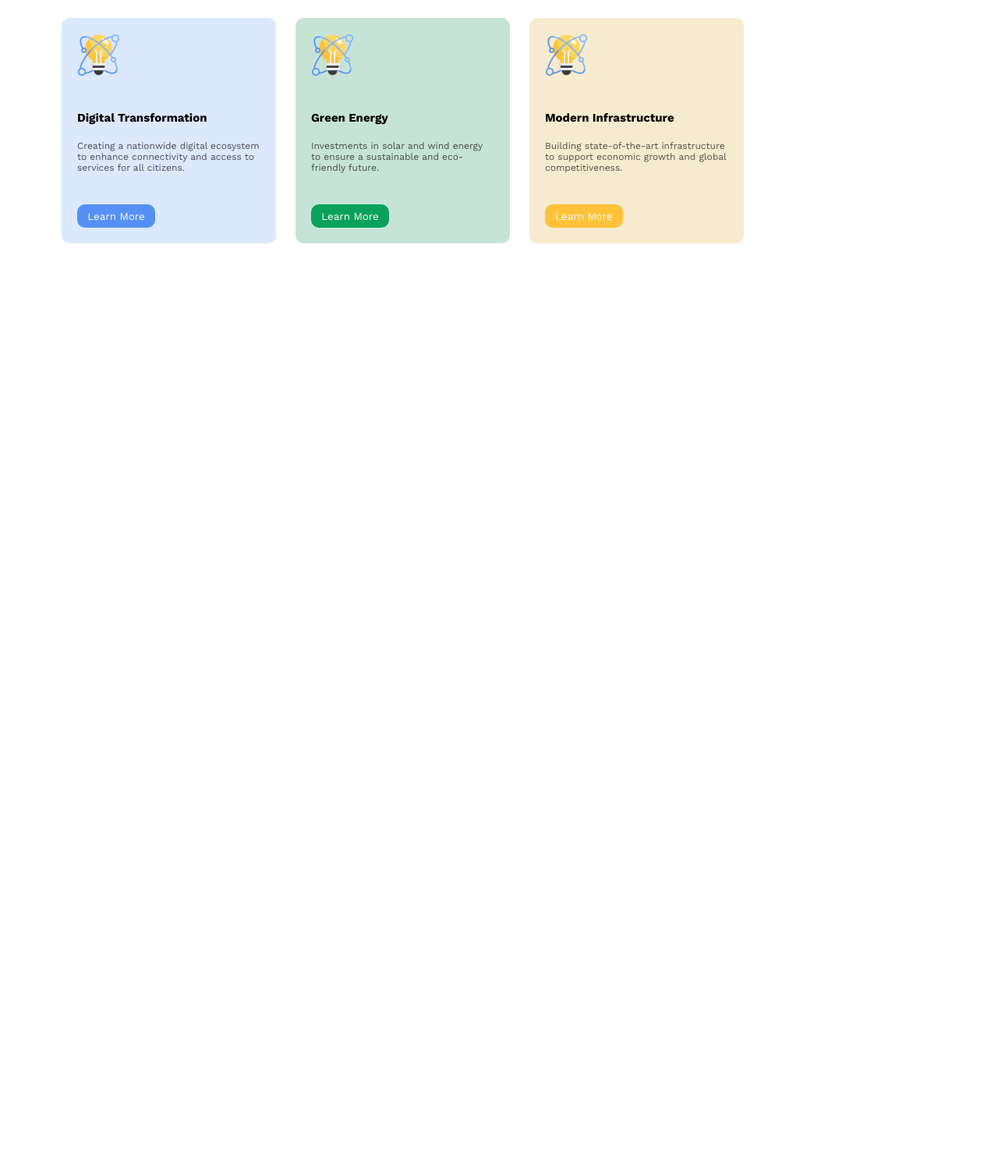
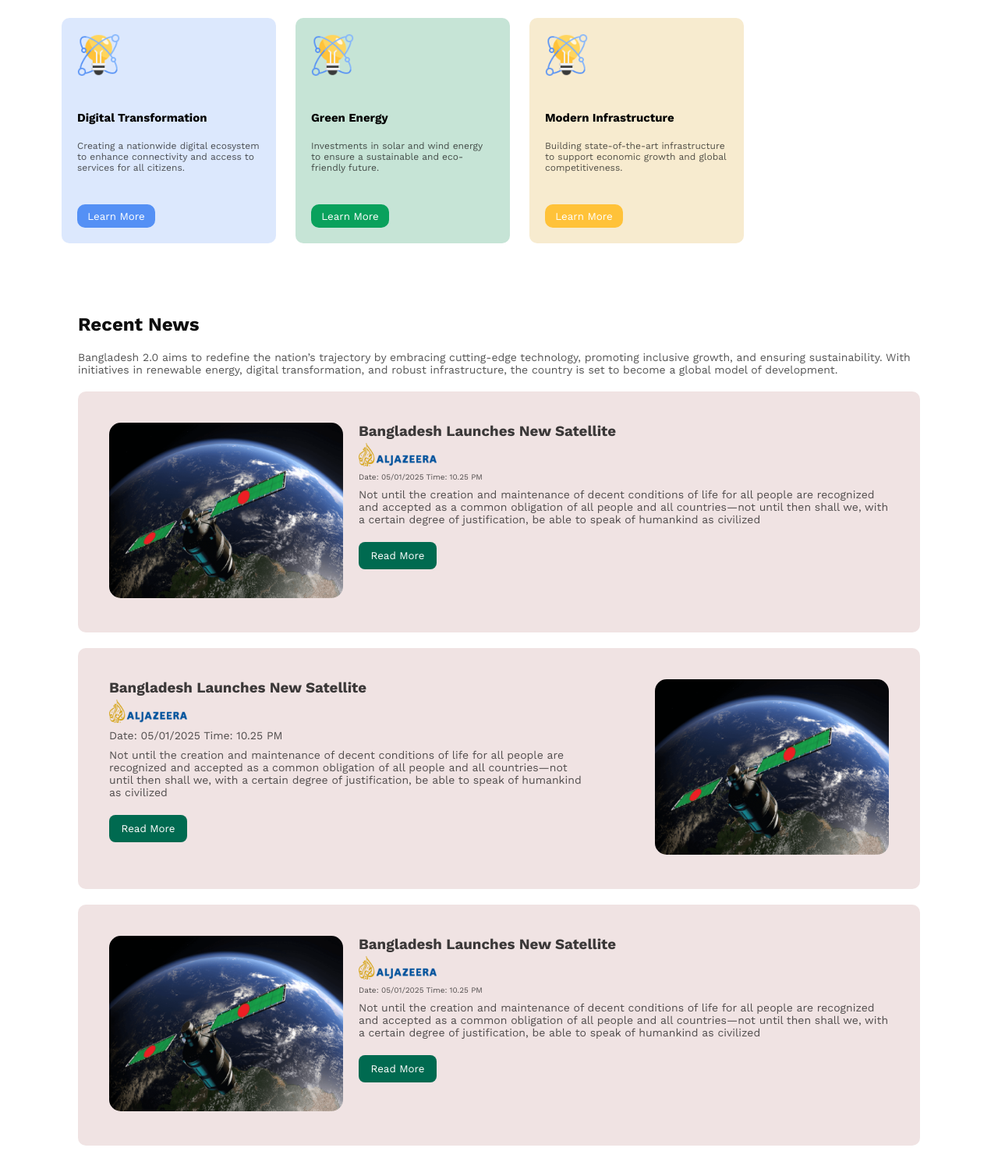
Before and after one commit to zobaer-zahad-reza/Assignment-1-B11A1-, a plain HTML site: page index.html in a window 1280 px wide. Shown: the part 1061-2569 px from the top of the page at 78% size. Before the commit the page ends 1433 px from the top, so only its background shows below. Drawn offline with nearby package versions, Linux system fonts and the light colour scheme.

Commit message:
added news section

```diff
--- a/index.html
+++ b/index.html
@@ -78,6 +78,55 @@
                 </div>
             </div>
         </section>
+        <section class="quote">
+
+        </section>
+        <section class="opinion">
+
+        </section>
+        <section class="news">
+            <h1>Recent News</h1>
+            <p>Bangladesh 2.0 aims to redefine the nation’s trajectory by embracing cutting-edge technology, promoting inclusive growth, and ensuring sustainability. With initiatives in renewable energy, digital transformation, and robust infrastructure, the country is set to become a global model of development.</p>
+            <div class="news-container">
+                <div class="news-img">
+                    <img src="assets/satelite.png" alt="">
+                </div>
+                <div class="news-content">
+                    <h3>Bangladesh Launches New Satellite</h3>
+                    <img src="assets/al-jazeera.png" alt="">
+                    <p class="time">Date: 05/01/2025  Time: 10.25 PM</p>
+                    <p class="main-news-content">Not until the creation and maintenance of decent conditions of life for all people are recognized and accepted as a common obligation of all people and all countries—not until then shall we,
+                        with a certain degree of justification, be able to speak of humankind as civilized</p>
+                    <button>Read More</button>
+                </div>
+            </div>
+            <div class="news-container news-container-two">
+                <div class="news-img">
+                    <img src="assets/satelite.png" alt="">
+                </div>
+                <div class="news-content-two">
+                    <h3>Bangladesh Launches New Satellite</h3>
+                    <img src="assets/al-jazeera.png" alt="">
+                    <p class="news-two-time">Date: 05/01/2025  Time: 10.25 PM</p>
+                    <p class="main-news-content-two">Not until the creation and maintenance of decent conditions of life for all people are recognized and accepted as a common obligation of all people and all countries—not until then shall we,
+                        with a certain degree of justification, be able to speak of humankind as civilized</p>
+                    <button>Read More</button>
+                </div>
+            </div>
+            <div class="news-container">
+                <div class="news-img">
+                    <img src="assets/satelite.png" alt="">
+                </div>
+                <div class="news-content">
+                    <h3>Bangladesh Launches New Satellite</h3>
+                    <img src="assets/al-jazeera.png" alt="">
+                    <p class="time">Date: 05/01/2025  Time: 10.25 PM</p>
+                    <p class="main-news-content">Not until the creation and maintenance of decent conditions of life for all people are recognized and accepted as a common obligation of all people and all countries—not until then shall we,
+                        with a certain degree of justification, be able to speak of humankind as civilized</p>
+                    <button>Read More</button>
+                </div>
+            </div>
+        </section>
     </main>
     <footer></footer>
 </body>
--- a/style.css
+++ b/style.css
@@ -163,3 +163,96 @@ nav{
     border: none;
     cursor: pointer;
 }
+/* news section style */
+/* 1st news */
+.news{
+    margin-top: 70px;
+}
+.news h1{
+    color: #0E0E0E;
+}
+.news p{
+    color: #0E0E0E;
+    opacity: 70%;
+    font-size: 14px;
+}
+.news-container{
+    display: flex;
+    background-color: #f0e3e3;
+    border-radius: 10px;
+}
+.news-img img{
+    width: 300px;
+    border-radius: 15px;
+}
+.news-content h3{
+    margin-left: -40px;
+    color: #0E0E0E;
+    opacity: 80%;
+}
+.news-content img{
+    height: 30px;
+    width: 100px;
+    margin-top: -16px;
+    margin-left: -40px ;
+}
+.news-content .time{
+    font-size: 10px;
+    color: #0E0E0E;
+    opacity: 70%;
+    margin-left: -40px;
+    margin-top: -16px;
+}
+.main-news-content{
+    font-size: 14px;
+    color: #0E0E0E;
+    opacity: 70%;
+    margin-left: -40px;
+    margin-top: -11px;
+}
+.news-content button{
+    background-color: #006A50;
+    color: white;
+    border-radius: 8px;
+    width: 100px;
+    height: 35px;
+    border: none;
+    cursor: pointer;
+    margin-left: -40px;
+    margin-top: 1px;
+}
+/* 2nd news */
+.news-container-two{
+    flex-direction:row-reverse;
+}
+.news-content-two h3{
+    color: #0E0E0E;
+    opacity: 80%;
+}
+.news-content-two img{
+    height: 30px;
+    width: 100px;
+    margin-top: -16px;
+}
+.news-two-time{
+    font-size: 10px;
+    color: #0E0E0E;
+    opacity: 70%;
+    margin-top: -16px;
+}
+.main-news-content-two{
+    font-size: 14px;
+    color: #0E0E0E;
+    opacity: 70%;
+    margin-top: -11px;
+}
+.news-content-two button{
+    background-color: #006A50;
+    color: white;
+    border-radius: 8px;
+    width: 100px;
+    height: 35px;
+    border: none;
+    cursor: pointer;
+    margin-top: 1px;
+}
```
